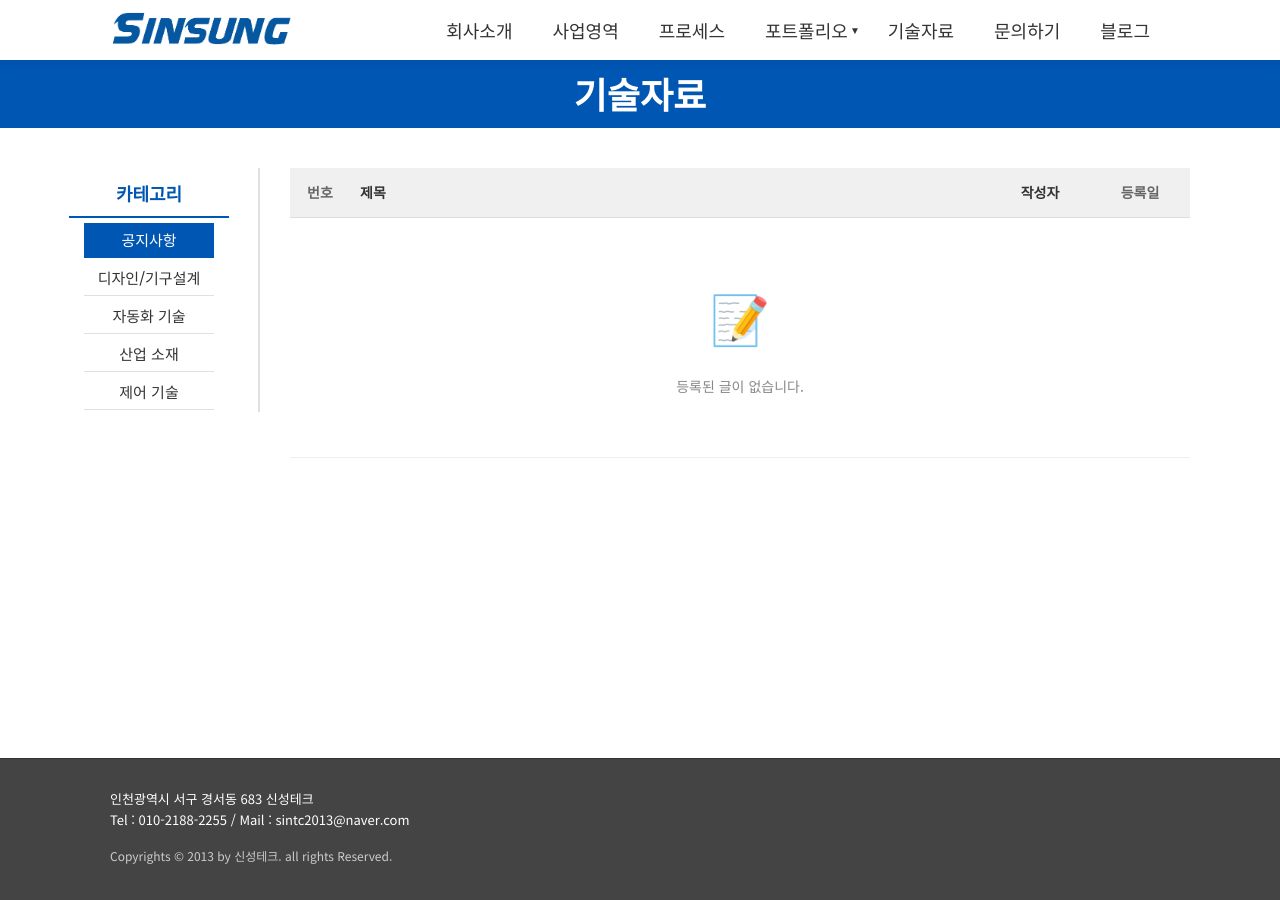
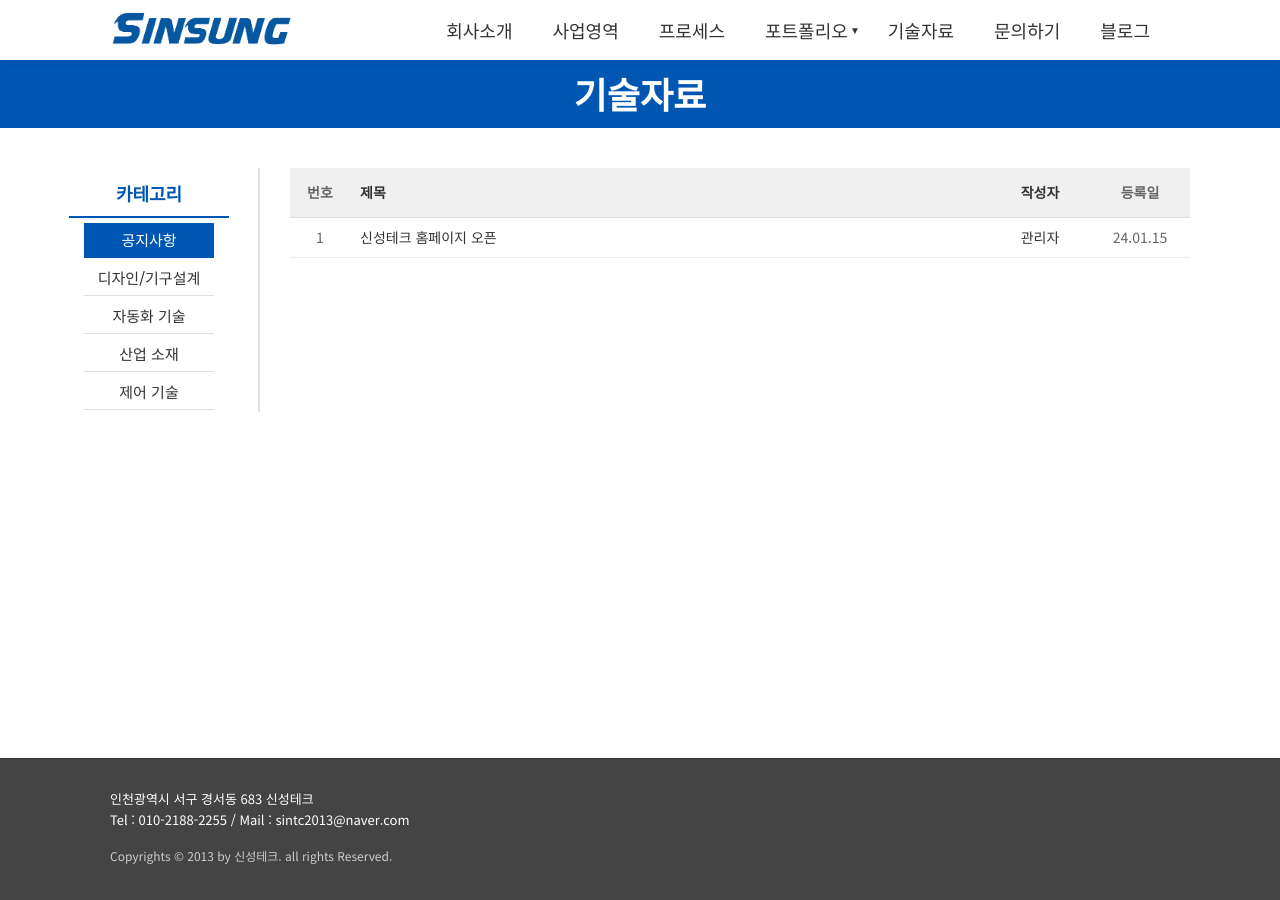
Before and after one commit to desert32-hash/Sintc2013, a Jekyll site: the page built from tech.html, in a window 1280 px wide. Built offline with Jekyll 4.4.1, drawn with Linux system fonts in a browser that asks for light colours.

Commit message:
Add files via upload

```diff
--- a/tech.html
+++ b/tech.html
@@ -7,8 +11,8 @@
     <link rel="preconnect" href="https://fonts.googleapis.com">
     <link rel="preconnect" href="https://fonts.gstatic.com" crossorigin>
     <link href="https://fonts.googleapis.com/css2?family=Noto+Sans+KR:wght@400;500;700&display=swap" rel="stylesheet">
-    <link rel="stylesheet" href="/Sintc2013/css/style.css?v=2">
-    <link rel="stylesheet" href="/Sintc2013/css/dropdown.css">
+    <link rel="stylesheet" href="{{ site.baseurl }}/css/style.css?v=2">
+    <link rel="stylesheet" href="{{ site.baseurl }}/css/dropdown.css">
     <style>
         /* Mobile/Desktop visibility */
         @media (max-width: 768px) {
@@ -277,30 +281,30 @@
     <header class="site-header">
         <div class="container header-container">
             <div class="logo">
-                <a href="/Sintc2013/index.html">
-                    <img src="/Sintc2013/images/logo.png" alt="SINSUNG" class="logo-image">
+                <a href="{{ site.baseurl }}/index.html">
+                    <img src="{{ site.baseurl }}/images/logo.png" alt="SINSUNG" class="logo-image">
                 </a>
             </div>
             <a href="https://m.blog.naver.com/ymn10" target="_blank" class="mobile-header-blog" aria-label="블로그">
-                <img src="/Sintc2013/images/blog_icon.png" alt="Blog" class="mobile-blog-icon">
+                <img src="{{ site.baseurl }}/images/blog_icon.png" alt="Blog" class="mobile-blog-icon">
             </a>
             <nav class="main-nav">
                 <ul>
-                    <li><a href="/Sintc2013/about.html">회사소개</a></li>
-                    <li><a href="/Sintc2013/Business.html">사업영역</a></li>
-                    <li><a href="/Sintc2013/process.html">프로세스</a></li>
+                    <li><a href="{{ site.baseurl }}/about.html">회사소개</a></li>
+                    <li><a href="{{ site.baseurl }}/Business.html">사업영역</a></li>
+                    <li><a href="{{ site.baseurl }}/process.html">프로세스</a></li>
                     <li class="dropdown">
-                        <a href="/Sintc2013/design.html" class="dropdown-toggle">포트폴리오</a>
+                        <a href="{{ site.baseurl }}/design.html" class="dropdown-toggle">포트폴리오</a>
                         <ul class="dropdown-menu align-offset desktop-only-dropdown">
-                            <li><a href="/Sintc2013/design.html">디자인</a></li>
-                            <li><a href="/Sintc2013/mechanical.html">기구설계</a></li>
-                            <li><a href="/Sintc2013/prototype.html">시제품</a></li>
-                            <li><a href="/Sintc2013/machine.html">자동화기계</a></li>
-                            <li><a href="/Sintc2013/jig.html" class="jig-menu-item">지그제작</a></li>
+                            <li><a href="{{ site.baseurl }}/design.html">디자인</a></li>
+                            <li><a href="{{ site.baseurl }}/mechanical.html">기구설계</a></li>
+                            <li><a href="{{ site.baseurl }}/prototype.html">시제품</a></li>
+                            <li><a href="{{ site.baseurl }}/machine.html">자동화기계</a></li>
+                            <li><a href="{{ site.baseurl }}/jig.html" class="jig-menu-item">지그제작</a></li>
                         </ul>
                     </li>
-                    <li><a href="/Sintc2013/tech.html">기술자료</a></li>
-<li><a href="/Sintc2013/contact.html">문의하기</a></li>
+                    <li><a href="{{ site.baseurl }}/tech.html">기술자료</a></li>
+<li><a href="{{ site.baseurl }}/contact.html">문의하기</a></li>
 <li class="desktop-only"><a href="https://blog.naver.com/ymn10" target="_blank">블로그</a></li>
 <li class="mobile-only"><a href="https://m.blog.naver.com/ymn10" target="_blank">블로그</a></li>
                 </ul>
@@ -354,12 +358,25 @@
                         </tr>
                     </thead>
                     <tbody id="post-tbody">
+{% assign sorted_posts = site.posts | sort: 'date' | reverse %}
+{% for post in sorted_posts %}
+<tr class="post-row" data-category="{{ post.categories | first }}">
+    <td class="col-num">{{ forloop.rindex }}</td>
+    <td class="col-title">
+        <a href="{{ site.baseurl }}{{ post.url }}" class="post-link">{{ post.title }}</a>
+    </td>
+    <td class="col-author">{{ post.author | default: '관리자' }}</td>
+    <td class="col-date">{{ post.date | date: "%y.%m.%d" }}</td>
+</tr>
+{% endfor %}
+{% if site.posts.size == 0 %}
 <tr class="no-posts">
-                            <td colspan="4" style="text-align: center; padding: 60px 20px; color: #888;">
-                                <div style="font-size: 48px; margin-bottom: 20px;">📝</div>
-                                <p>등록된 글이 없습니다.</p>
-                            </td>
-                        </tr>
+    <td colspan="4" style="text-align: center; padding: 60px 20px; color: #888;">
+        <div style="font-size: 48px; margin-bottom: 20px;">📝</div>
+        <p>등록된 글이 없습니다.</p>
+    </td>
+</tr>
+{% endif %}
                     </tbody>
                 </table>
 
@@ -383,7 +400,7 @@
         </div>
     </footer>
 
-    <script src="/Sintc2013/js/main.js"></script>
+    <script src="{{ site.baseurl }}/js/main.js"></script>
 
 </body>
 </html>
```
Also changed, not shown: other parts of tech.html (+4 -0 lines).
